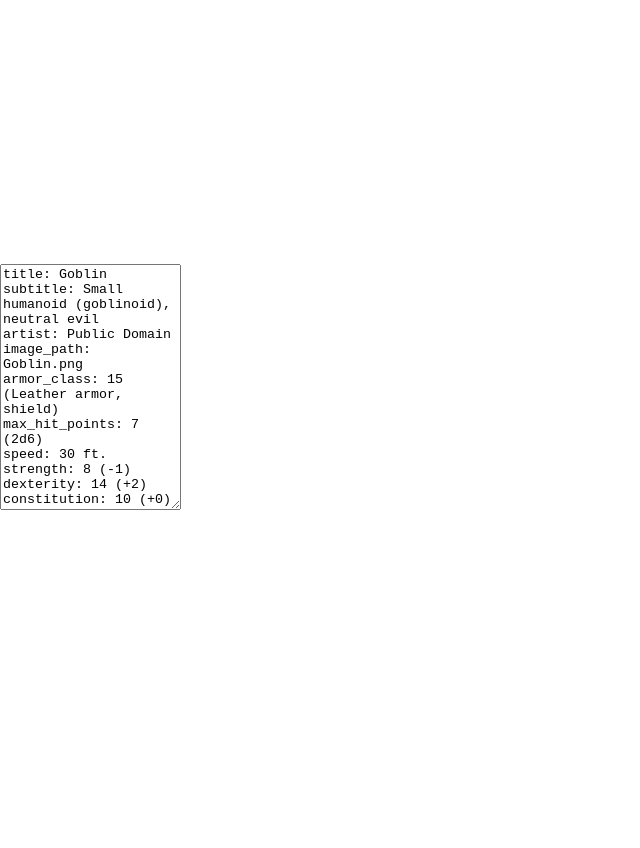
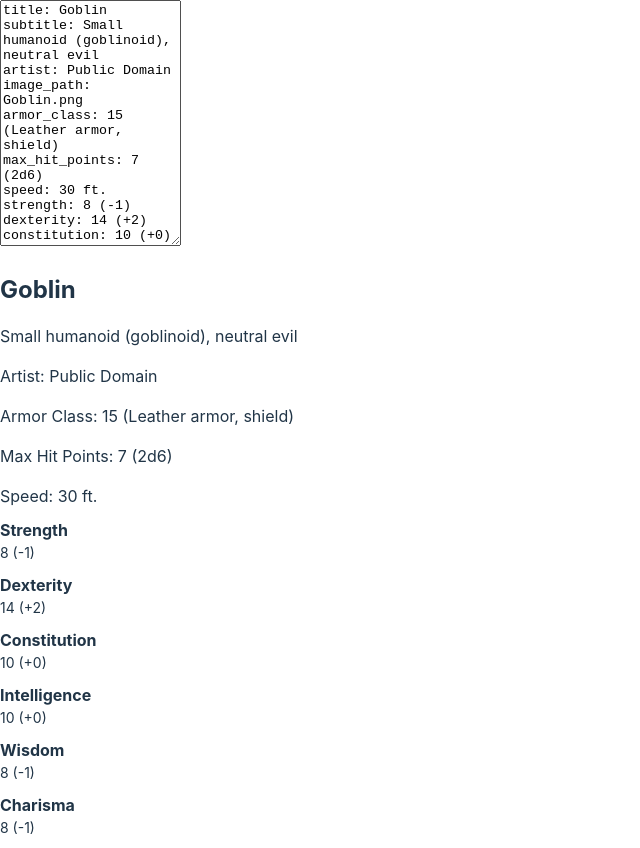
Before and after one commit to alessandriLuca/dndtool, a React (Vite) app: page / in a window 1280 px wide. Shown: the whole page, without its empty margins (0-640 px from the left). Before the commit the page ends 800 px from the top, so only its background shows below. Built offline with nearby package versions, Linux system fonts and the light colour scheme.

Commit message:
automatic push

```diff
--- a/src/App.jsx
+++ b/src/App.jsx
@@ -19,11 +19,41 @@ charisma: 8 (-1)`;
 function Preview({ yamlData }) {
   return (
     <div className="preview-container">
-      {/* restante codice come prima */}
+      <h2>{yamlData.title}</h2>
+      <p>{yamlData.subtitle}</p>
+      <p>Artist: {yamlData.artist}</p>
+      <p>Armor Class: {yamlData.armor_class}</p>
+      <p>Max Hit Points: {yamlData.max_hit_points}</p>
+      <p>Speed: {yamlData.speed}</p>
+      <div className="attributes">
+        <div>
+          <strong>Strength</strong>
+          <p>{yamlData.strength}</p>
+        </div>
+        <div>
+          <strong>Dexterity</strong>
+          <p>{yamlData.dexterity}</p>
+        </div>
+        <div>
+          <strong>Constitution</strong>
+          <p>{yamlData.constitution}</p>
+        </div>
+        <div>
+          <strong>Intelligence</strong>
+          <p>{yamlData.intelligence}</p>
+        </div>
+        <div>
+          <strong>Wisdom</strong>
+          <p>{yamlData.wisdom}</p>
+        </div>
+        <div>
+          <strong>Charisma</strong>
+          <p>{yamlData.charisma}</p>
+        </div>
+      </div>
     </div>
   );
 }
-
 function App() {
   const [inputText, setInputText] = useState(defaultYaml);
   const [yamlData, setYamlData] = useState(null);
```
